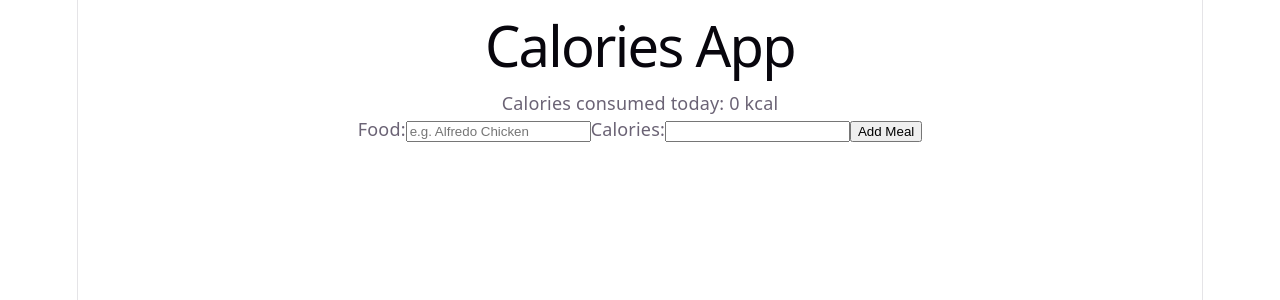
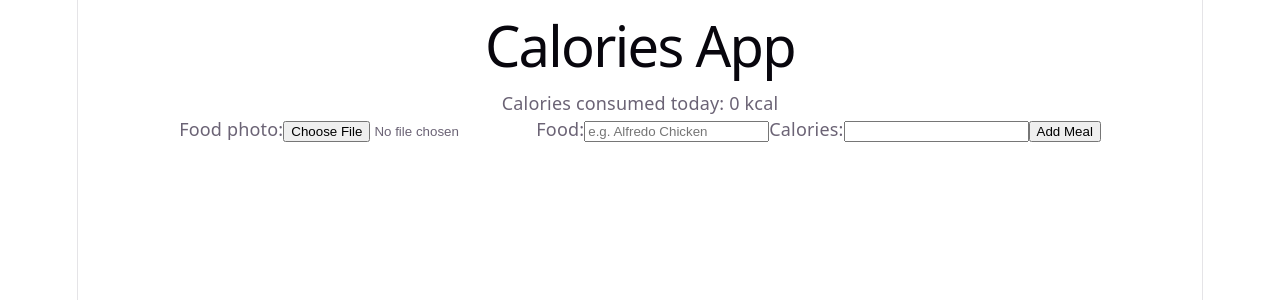
Before and after one commit to silkansraivis3-tech/calories-app, a React (Vite) app: page / in a window 1280 px wide. Shown: the top 300 px of the page. Built offline with nearby package versions, Linux system fonts and the light colour scheme.

Commit message:
add image upload

```diff
--- a/src/App.jsx
+++ b/src/App.jsx
@@ -23,6 +23,7 @@ function App()
     }))
   })
   const [editingMealId, setEditingMealId] = useState(null)
+  const [foodImage, setFoodImage] = useState(null)
   const today = getToday()
   const todayMeals = meals.filter((meal) => meal.date === today)
   const totalCalories = todayMeals.reduce(
@@ -46,18 +47,27 @@ function App()
     setMeals([...meals, newMeal])
     setCaloriesInput('')
     setFoodName('')
+    setFoodImage(null)
   }
   function handleStartEditing(meal)
   {
     setEditingMealId(meal.id)
     setFoodName(meal.name)
     setCaloriesInput(String(meal.calories))
+    setFoodImage(null)
   }
   function handleCancelEditing()
   {
     setEditingMealId(null)
     setFoodName('')
     setCaloriesInput('')
+    setFoodImage(null)
+  }
+  function handleImageChange(event)
+  {
+    const file = event.target.files?.[0]
+    if (!file) return
+    setFoodImage(file)
   }
   function handleSaveMeal()
   {
@@ -87,6 +97,21 @@ function App()
       <p>
         Calories consumed today: {totalCalories} kcal
       </p>
+      <label>
+        Food photo:
+        <input
+          type="file"
+          accept="image/*"
+          capture="environment"
+          onChange={handleImageChange}
+        >
+        </input>
+        {foodImage && (
+          <p>
+            Selected image: {foodImage.name}
+          </p>
+          )}
+      </label>
       <label>
         Food:
         <input
```
Also changed, not shown: 1 other file (tests, documents, lock files or other folders).
